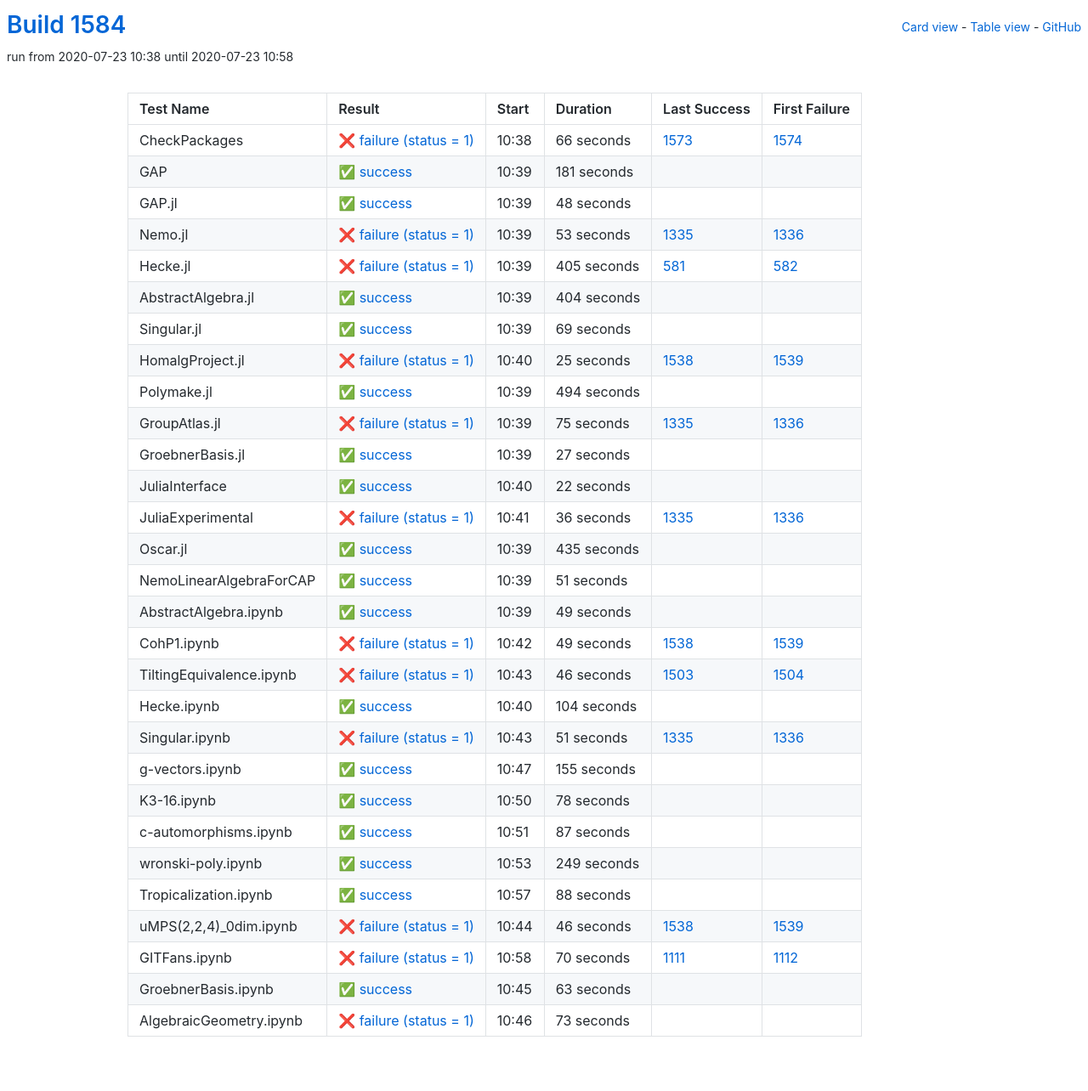
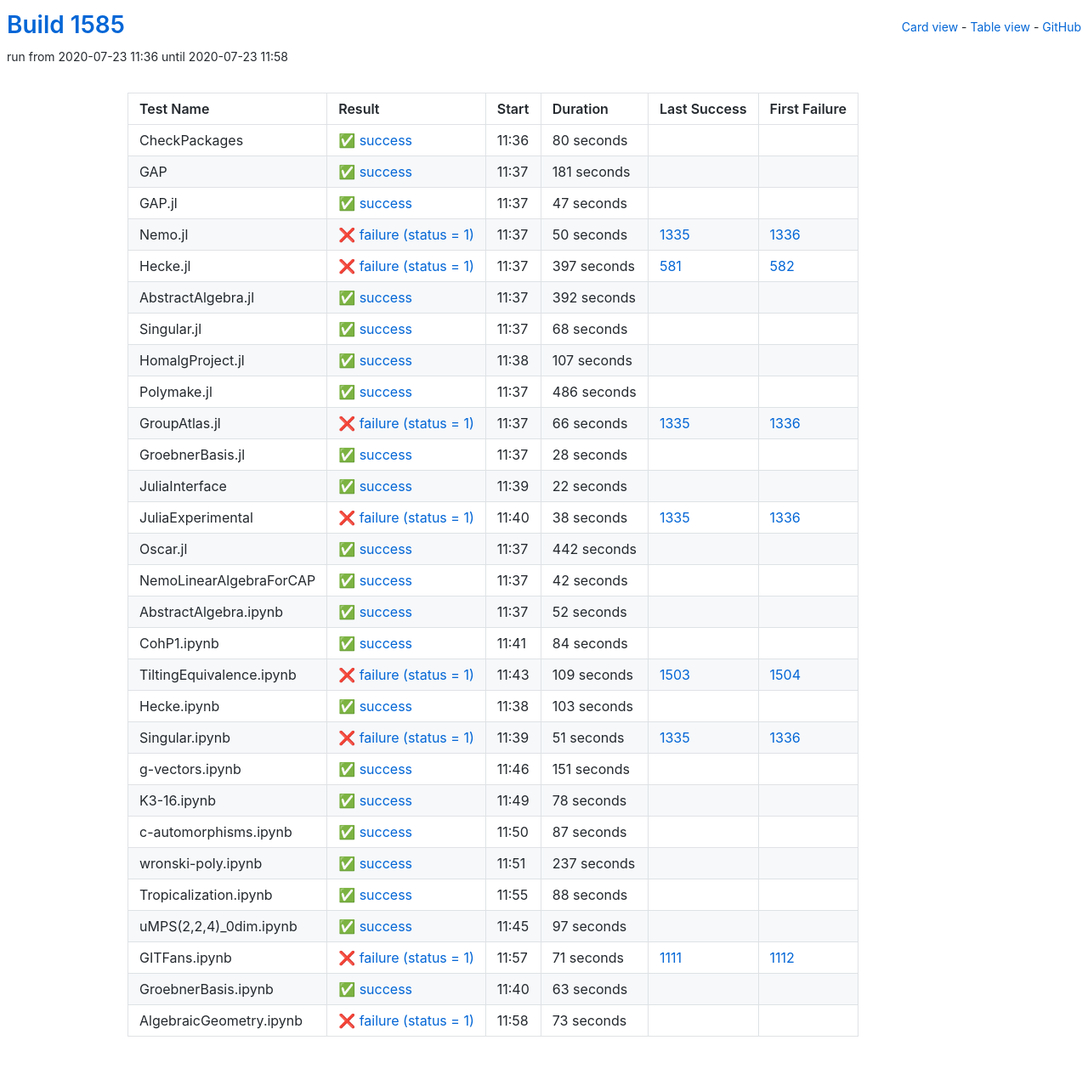
Before and after one commit to oscar-system/oscar-ci-status-1.4, a Jekyll site: the page built from table.html, in a window 1280 px wide. Shown: the whole page at 85% size. Built offline with Jekyll 4.4.1, drawn with Linux system fonts in a browser that asks for light colours.

Commit message:
Build #1585

```diff
--- a/_data/ci.yml
+++ b/_data/ci.yml
@@ -1,6 +1,6 @@
 ---
-build: 1584
-build_url: https://oscarci.mathematik.uni-kl.de/job/oscar-julia-1.4/1584/
+build: 1585
+build_url: https://oscarci.mathematik.uni-kl.de/job/oscar-julia-1.4/1585/
 job: oscar-julia-1.4
 organization: oscar-system
 repo: oscar-ci-status-1.4
@@ -8,20 +8,20 @@ repourl: https://github.com/oscar-system/oscar-ci-status-1.4
 tests:
 - name: CheckPackages
   id: checkpackages
-  log: https://oscarci.mathematik.uni-kl.de/job/oscar-julia-1.4/1584/artifact/logs/build-1584/CheckPackages.log
-  start: 2020-07-23 10:38
-  success: false
-  exitcode: 1
-  status: failure
-  duration: 66
-  last_success: 1573
-  last_success_url: https://oscarci.mathematik.uni-kl.de/job/oscar-julia-1.4/1573/
-  first_failure: 1574
-  first_failure_url: https://oscarci.mathematik.uni-kl.de/job/oscar-julia-1.4/1574/
+  log: https://oscarci.mathematik.uni-kl.de/job/oscar-julia-1.4/1585/artifact/logs/build-1585/CheckPackages.log
+  start: 2020-07-23 11:36
+  success: true
+  exitcode: 0
+  status: success
+  duration: 80
+  last_success: false
+  last_success_url:
+  first_failure: false
+  first_failure_url:
 - name: GAP
   id: gap
-  log: https://oscarci.mathematik.uni-kl.de/job/oscar-julia-1.4/1584/artifact/logs/build-1584/GAP.log
-  start: 2020-07-23 10:39
+  log: https://oscarci.mathematik.uni-kl.de/job/oscar-julia-1.4/1585/artifact/logs/build-1585/GAP.log
+  start: 2020-07-23 11:37
   success: true
   exitcode: 0
   status: success
@@ -32,116 +32,116 @@ tests:
   first_failure_url:
 - name: GAP.jl
   id: gap-jl
-  log: https://oscarci.mathematik.uni-kl.de/job/oscar-julia-1.4/1584/artifact/logs/build-1584/GAP.jl.log
-  start: 2020-07-23 10:39
+  log: https://oscarci.mathematik.uni-kl.de/job/oscar-julia-1.4/1585/artifact/logs/build-1585/GAP.jl.log
+  start: 2020-07-23 11:37
   success: true
   exitcode: 0
   status: success
-  duration: 48
+  duration: 47
   last_success: false
   last_success_url:
   first_failure: false
   first_failure_url:
 - name: Nemo.jl
   id: nemo-jl
-  log: https://oscarci.mathematik.uni-kl.de/job/oscar-julia-1.4/1584/artifact/logs/build-1584/Nemo.jl.log
-  start: 2020-07-23 10:39
+  log: https://oscarci.mathematik.uni-kl.de/job/oscar-julia-1.4/1585/artifact/logs/build-1585/Nemo.jl.log
+  start: 2020-07-23 11:37
   success: false
   exitcode: 1
   status: failure
-  duration: 53
+  duration: 50
   last_success: 1335
   last_success_url: https://oscarci.mathematik.uni-kl.de/job/oscar-julia-1.4/1335/
   first_failure: 1336
   first_failure_url: https://oscarci.mathematik.uni-kl.de/job/oscar-julia-1.4/1336/
 - name: Hecke.jl
   id: hecke-jl
-  log: https://oscarci.mathematik.uni-kl.de/job/oscar-julia-1.4/1584/artifact/logs/build-1584/Hecke.jl.log
-  start: 2020-07-23 10:39
+  log: https://oscarci.mathematik.uni-kl.de/job/oscar-julia-1.4/1585/artifact/logs/build-1585/Hecke.jl.log
+  start: 2020-07-23 11:37
   success: false
   exitcode: 1
   status: failure
-  duration: 405
+  duration: 397
   last_success: 581
   last_success_url: https://oscarci.mathematik.uni-kl.de/job/oscar-julia-1.4/581/
   first_failure: 582
   first_failure_url: https://oscarci.mathematik.uni-kl.de/job/oscar-julia-1.4/582/
 - name: AbstractAlgebra.jl
   id: abstractalgebra-jl
-  log: https://oscarci.mathematik.uni-kl.de/job/oscar-julia-1.4/1584/artifact/logs/build-1584/AbstractAlgebra.jl.log
-  start: 2020-07-23 10:39
+  log: https://oscarci.mathematik.uni-kl.de/job/oscar-julia-1.4/1585/artifact/logs/build-1585/AbstractAlgebra.jl.log
+  start: 2020-07-23 11:37
   success: true
   exitcode: 0
   status: success
-  duration: 404
+  duration: 392
   last_success: false
   last_success_url:
   first_failure: false
   first_failure_url:
 - name: Singular.jl
   id: singular-jl
-  log: https://oscarci.mathematik.uni-kl.de/job/oscar-julia-1.4/1584/artifact/logs/build-1584/Singular.jl.log
-  start: 2020-07-23 10:39
+  log: https://oscarci.mathematik.uni-kl.de/job/oscar-julia-1.4/1585/artifact/logs/build-1585/Singular.jl.log
+  start: 2020-07-23 11:37
   success: true
   exitcode: 0
   status: success
-  duration: 69
+  duration: 68
   last_success: false
   last_success_url:
   first_failure: false
   first_failure_url:
 - name: HomalgProject.jl
   id: homalgproject-jl
-  log: https://oscarci.mathematik.uni-kl.de/job/oscar-julia-1.4/1584/artifact/logs/build-1584/HomalgProject.jl.log
-  start: 2020-07-23 10:40
-  success: false
-  exitcode: 1
-  status: failure
-  duration: 25
-  last_success: 1538
-  last_success_url: https://oscarci.mathematik.uni-kl.de/job/oscar-julia-1.4/1538/
-  first_failure: 1539
-  first_failure_url: https://oscarci.mathematik.uni-kl.de/job/oscar-julia-1.4/1539/
-- name: Polymake.jl
-  id: polymake-jl
-  log: https://oscarci.mathematik.uni-kl.de/job/oscar-julia-1.4/1584/artifact/logs/build-1584/Polymake.jl.log
-  start: 2020-07-23 10:39
+  log: https://oscarci.mathematik.uni-kl.de/job/oscar-julia-1.4/1585/artifact/logs/build-1585/HomalgProject.jl.log
+  start: 2020-07-23 11:38
   success: true
   exitcode: 0
   status: success
-  duration: 494
+  duration: 107
+  last_success: false
+  last_success_url:
+  first_failure: false
+  first_failure_url:
+- name: Polymake.jl
+  id: polymake-jl
+  log: https://oscarci.mathematik.uni-kl.de/job/oscar-julia-1.4/1585/artifact/logs/build-1585/Polymake.jl.log
+  start: 2020-07-23 11:37
+  success: true
+  exitcode: 0
+  status: success
+  duration: 486
   last_success: false
   last_success_url:
   first_failure: false
   first_failure_url:
 - name: GroupAtlas.jl
   id: groupatlas-jl
-  log: https://oscarci.mathematik.uni-kl.de/job/oscar-julia-1.4/1584/artifact/logs/build-1584/GroupAtlas.jl.log
-  start: 2020-07-23 10:39
+  log: https://oscarci.mathematik.uni-kl.de/job/oscar-julia-1.4/1585/artifact/logs/build-1585/GroupAtlas.jl.log
+  start: 2020-07-23 11:37
   success: false
   exitcode: 1
   status: failure
-  duration: 75
+  duration: 66
   last_success: 1335
   last_success_url: https://oscarci.mathematik.uni-kl.de/job/oscar-julia-1.4/1335/
   first_failure: 1336
   first_failure_url: https://oscarci.mathematik.uni-kl.de/job/oscar-julia-1.4/1336/
 - name: GroebnerBasis.jl
   id: groebnerbasis-jl
-  log: https://oscarci.mathematik.uni-kl.de/job/oscar-julia-1.4/1584/artifact/logs/build-1584/GroebnerBasis.jl.log
-  start: 2020-07-23 10:39
+  log: https://oscarci.mathematik.uni-kl.de/job/oscar-julia-1.4/1585/artifact/logs/build-1585/GroebnerBasis.jl.log
+  start: 2020-07-23 11:37
   success: true
   exitcode: 0
   status: success
-  duration: 27
+  duration: 28
   last_success: false
   last_success_url:
   first_failure: false
   first_failure_url:
 - name: JuliaInterface
   id: juliainterface
-  log: https://oscarci.mathematik.uni-kl.de/job/oscar-julia-1.4/1584/artifact/logs/build-1584/JuliaInterface.log
-  start: 2020-07-23 10:40
+  log: https://oscarci.mathematik.uni-kl.de/job/oscar-julia-1.4/1585/artifact/logs/build-1585/JuliaInterface.log
+  start: 2020-07-23 11:39
   success: true
   exitcode: 0
   status: success
@@ -152,92 +152,92 @@ tests:
   first_failure_url:
 - name: JuliaExperimental
   id: juliaexperimental
-  log: https://oscarci.mathematik.uni-kl.de/job/oscar-julia-1.4/1584/artifact/logs/build-1584/JuliaExperimental.log
-  start: 2020-07-23 10:41
+  log: https://oscarci.mathematik.uni-kl.de/job/oscar-julia-1.4/1585/artifact/logs/build-1585/JuliaExperimental.log
+  start: 2020-07-23 11:40
   success: false
   exitcode: 1
   status: failure
-  duration: 36
+  duration: 38
   last_success: 1335
   last_success_url: https://oscarci.mathematik.uni-kl.de/job/oscar-julia-1.4/1335/
   first_failure: 1336
   first_failure_url: https://oscarci.mathematik.uni-kl.de/job/oscar-julia-1.4/1336/
 - name: Oscar.jl
   id: oscar-jl
-  log: https://oscarci.mathematik.uni-kl.de/job/oscar-julia-1.4/1584/artifact/logs/build-1584/Oscar.jl.log
-  start: 2020-07-23 10:39
+  log: https://oscarci.mathematik.uni-kl.de/job/oscar-julia-1.4/1585/artifact/logs/build-1585/Oscar.jl.log
+  start: 2020-07-23 11:37
   success: true
   exitcode: 0
   status: success
-  duration: 435
+  duration: 442
   last_success: false
   last_success_url:
   first_failure: false
   first_failure_url:
 - name: NemoLinearAlgebraForCAP
   id: nemolinearalgebraforcap
-  log: https://oscarci.mathematik.uni-kl.de/job/oscar-julia-1.4/1584/artifact/logs/build-1584/NemoLinearAlgebraForCAP.log
-  start: 2020-07-23 10:39
+  log: https://oscarci.mathematik.uni-kl.de/job/oscar-julia-1.4/1585/artifact/logs/build-1585/NemoLinearAlgebraForCAP.log
+  start: 2020-07-23 11:37
   success: true
   exitcode: 0
   status: success
-  duration: 51
+  duration: 42
   last_success: false
   last_success_url:
   first_failure: false
   first_failure_url:
 - name: AbstractAlgebra.ipynb
   id: abstractalgebra-ipynb
-  log: https://oscarci.mathematik.uni-kl.de/job/oscar-julia-1.4/1584/artifact/logs/build-1584/AbstractAlgebra.ipynb.log
-  start: 2020-07-23 10:39
+  log: https://oscarci.mathematik.uni-kl.de/job/oscar-julia-1.4/1585/artifact/logs/build-1585/AbstractAlgebra.ipynb.log
+  start: 2020-07-23 11:37
   success: true
   exitcode: 0
   status: success
-  duration: 49
+  duration: 52
   last_success: false
   last_success_url:
   first_failure: false
   first_failure_url:
 - name: CohP1.ipynb
   id: cohp1-ipynb
-  log: https://oscarci.mathematik.uni-kl.de/job/oscar-julia-1.4/1584/artifact/logs/build-1584/CohP1.ipynb.log
-  start: 2020-07-23 10:42
+  log: https://oscarci.mathematik.uni-kl.de/job/oscar-julia-1.4/1585/artifact/logs/build-1585/CohP1.ipynb.log
+  start: 2020-07-23 11:41
+  success: true
+  exitcode: 0
+  status: success
+  duration: 84
+  last_success: false
+  last_success_url:
+  first_failure: false
+  first_failure_url:
+- name: TiltingEquivalence.ipynb
+  id: tiltingequivalence-ipynb
+  log: https://oscarci.mathematik.uni-kl.de/job/oscar-julia-1.4/1585/artifact/logs/build-1585/TiltingEquivalence.ipynb.log
+  start: 2020-07-23 11:43
   success: false
   exitcode: 1
   status: failure
-  duration: 49
-  last_success: 1538
-  last_success_url: https://oscarci.mathematik.uni-kl.de/job/oscar-julia-1.4/1538/
-  first_failure: 1539
-  first_failure_url: https://oscarci.mathematik.uni-kl.de/job/oscar-julia-1.4/1539/
-- name: TiltingEquivalence.ipynb
-  id: tiltingequivalence-ipynb
-  log: https://oscarci.mathematik.uni-kl.de/job/oscar-julia-1.4/1584/artifact/logs/build-1584/TiltingEquivalence.ipynb.log
-  start: 2020-07-23 10:43
-  success: false
-  exitcode: 1
-  status: failure
-  duration: 46
+  duration: 109
   last_success: 1503
   last_success_url: https://oscarci.mathematik.uni-kl.de/job/oscar-julia-1.4/1503/
   first_failure: 1504
   first_failure_url: https://oscarci.mathematik.uni-kl.de/job/oscar-julia-1.4/1504/
 - name: Hecke.ipynb
   id: hecke-ipynb
-  log: https://oscarci.mathematik.uni-kl.de/job/oscar-julia-1.4/1584/artifact/logs/build-1584/Hecke.ipynb.log
-  start: 2020-07-23 10:40
+  log: https://oscarci.mathematik.uni-kl.de/job/oscar-julia-1.4/1585/artifact/logs/build-1585/Hecke.ipynb.log
+  start: 2020-07-23 11:38
   success: true
   exitcode: 0
   status: success
-  duration: 104
+  duration: 103
   last_success: false
   last_success_url:
   first_failure: false
   first_failure_url:
 - name: Singular.ipynb
   id: singular-ipynb
-  log: https://oscarci.mathematik.uni-kl.de/job/oscar-julia-1.4/1584/artifact/logs/build-1584/Singular.ipynb.log
-  start: 2020-07-23 10:43
+  log: https://oscarci.mathematik.uni-kl.de/job/oscar-julia-1.4/1585/artifact/logs/build-1585/Singular.ipynb.log
+  start: 2020-07-23 11:39
   success: false
   exitcode: 1
   status: failure
@@ -248,20 +248,20 @@ tests:
   first_failure_url: https://oscarci.mathematik.uni-kl.de/job/oscar-julia-1.4/1336/
 - name: g-vectors.ipynb
   id: g-vectors-ipynb
-  log: https://oscarci.mathematik.uni-kl.de/job/oscar-julia-1.4/1584/artifact/logs/build-1584/g-vectors.ipynb.log
-  start: 2020-07-23 10:47
+  log: https://oscarci.mathematik.uni-kl.de/job/oscar-julia-1.4/1585/artifact/logs/build-1585/g-vectors.ipynb.log
+  start: 2020-07-23 11:46
   success: true
   exitcode: 0
   status: success
-  duration: 155
+  duration: 151
   last_success: false
   last_success_url:
   first_failure: false
   first_failure_url:
 - name: K3-16.ipynb
   id: k3-16-ipynb
-  log: https://oscarci.mathematik.uni-kl.de/job/oscar-julia-1.4/1584/artifact/logs/build-1584/K3-16.ipynb.log
-  start: 2020-07-23 10:50
+  log: https://oscarci.mathematik.uni-kl.de/job/oscar-julia-1.4/1585/artifact/logs/build-1585/K3-16.ipynb.log
+  start: 2020-07-23 11:49
   success: true
   exitcode: 0
   status: success
@@ -272,8 +272,8 @@ tests:
   first_failure_url:
 - name: c-automorphisms.ipynb
   id: c-automorphisms-ipynb
-  log: https://oscarci.mathematik.uni-kl.de/job/oscar-julia-1.4/1584/artifact/logs/build-1584/c-automorphisms.ipynb.log
-  start: 2020-07-23 10:51
+  log: https://oscarci.mathematik.uni-kl.de/job/oscar-julia-1.4/1585/artifact/logs/build-1585/c-automorphisms.ipynb.log
+  start: 2020-07-23 11:50
   success: true
   exitcode: 0
   status: success
@@ -284,20 +284,20 @@ tests:
   first_failure_url:
 - name: wronski-poly.ipynb
   id: wronski-poly-ipynb
-  log: https://oscarci.mathematik.uni-kl.de/job/oscar-julia-1.4/1584/artifact/logs/build-1584/wronski-poly.ipynb.log
-  start: 2020-07-23 10:53
+  log: https://oscarci.mathematik.uni-kl.de/job/oscar-julia-1.4/1585/artifact/logs/build-1585/wronski-poly.ipynb.log
+  start: 2020-07-23 11:51
   success: true
   exitcode: 0
   status: success
-  duration: 249
+  duration: 237
   last_success: false
   last_success_url:
   first_failure: false
   first_failure_url:
 - name: Tropicalization.ipynb
   id: tropicalization-ipynb
-  log: https://oscarci.mathematik.uni-kl.de/job/oscar-julia-1.4/1584/artifact/logs/build-1584/Tropicalization.ipynb.log
-  start: 2020-07-23 10:57
+  log: https://oscarci.mathematik.uni-kl.de/job/oscar-julia-1.4/1585/artifact/logs/build-1585/Tropicalization.ipynb.log
+  start: 2020-07-23 11:55
   success: true
   exitcode: 0
   status: success
@@ -308,32 +308,32 @@ tests:
   first_failure_url:
 - name: uMPS(2,2,4)_0dim.ipynb
   id: umps-2-2-4-0dim-ipynb
-  log: https://oscarci.mathematik.uni-kl.de/job/oscar-julia-1.4/1584/artifact/logs/build-1584/uMPS-2-2-4-_0dim.ipynb.log
-  start: 2020-07-23 10:44
+  log: https://oscarci.mathematik.uni-kl.de/job/oscar-julia-1.4/1585/artifact/logs/build-1585/uMPS-2-2-4-_0dim.ipynb.log
+  start: 2020-07-23 11:45
+  success: true
+  exitcode: 0
+  status: success
+  duration: 97
+  last_success: false
+  last_success_url:
+  first_failure: false
+  first_failure_url:
+- name: GITFans.ipynb
+  id: gitfans-ipynb
+  log: https://oscarci.mathematik.uni-kl.de/job/oscar-julia-1.4/1585/artifact/logs/build-1585/GITFans.ipynb.log
+  start: 2020-07-23 11:57
   success: false
   exitcode: 1
   status: failure
-  duration: 46
-  last_success: 1538
-  last_success_url: https://oscarci.mathematik.uni-kl.de/job/oscar-julia-1.4/1538/
-  first_failure: 1539
-  first_failure_url: https://oscarci.mathematik.uni-kl.de/job/oscar-julia-1.4/1539/
-- name: GITFans.ipynb
-  id: gitfans-ipynb
-  log: https://oscarci.mathematik.uni-kl.de/job/oscar-julia-1.4/1584/artifact/logs/build-1584/GITFans.ipynb.log
-  start: 2020-07-23 10:58
-  success: false
-  exitcode: 1
-  status: failure
-  duration: 70
+  duration: 71
   last_success: 1111
   last_success_url: https://oscarci.mathematik.uni-kl.de/job/oscar-julia-1.4/1111/
   first_failure: 1112
   first_failure_url: https://oscarci.mathematik.uni-kl.de/job/oscar-julia-1.4/1112/
 - name: GroebnerBasis.ipynb
   id: groebnerbasis-ipynb
-  log: https://oscarci.mathematik.uni-kl.de/job/oscar-julia-1.4/1584/artifact/logs/build-1584/GroebnerBasis.ipynb.log
-  start: 2020-07-23 10:45
+  log: https://oscarci.mathematik.uni-kl.de/job/oscar-julia-1.4/1585/artifact/logs/build-1585/GroebnerBasis.ipynb.log
+  start: 2020-07-23 11:40
   success: true
   exitcode: 0
   status: success
@@ -344,8 +344,8 @@ tests:
   first_failure_url:
 - name: AlgebraicGeometry.ipynb
   id: algebraicgeometry-ipynb
-  log: https://oscarci.mathematik.uni-kl.de/job/oscar-julia-1.4/1584/artifact/logs/build-1584/AlgebraicGeometry.ipynb.log
-  start: 2020-07-23 10:46
+  log: https://oscarci.mathematik.uni-kl.de/job/oscar-julia-1.4/1585/artifact/logs/build-1585/AlgebraicGeometry.ipynb.log
+  start: 2020-07-23 11:58
   success: false
   exitcode: 1
   status: failure
```
Also changed, not shown: README.md.
